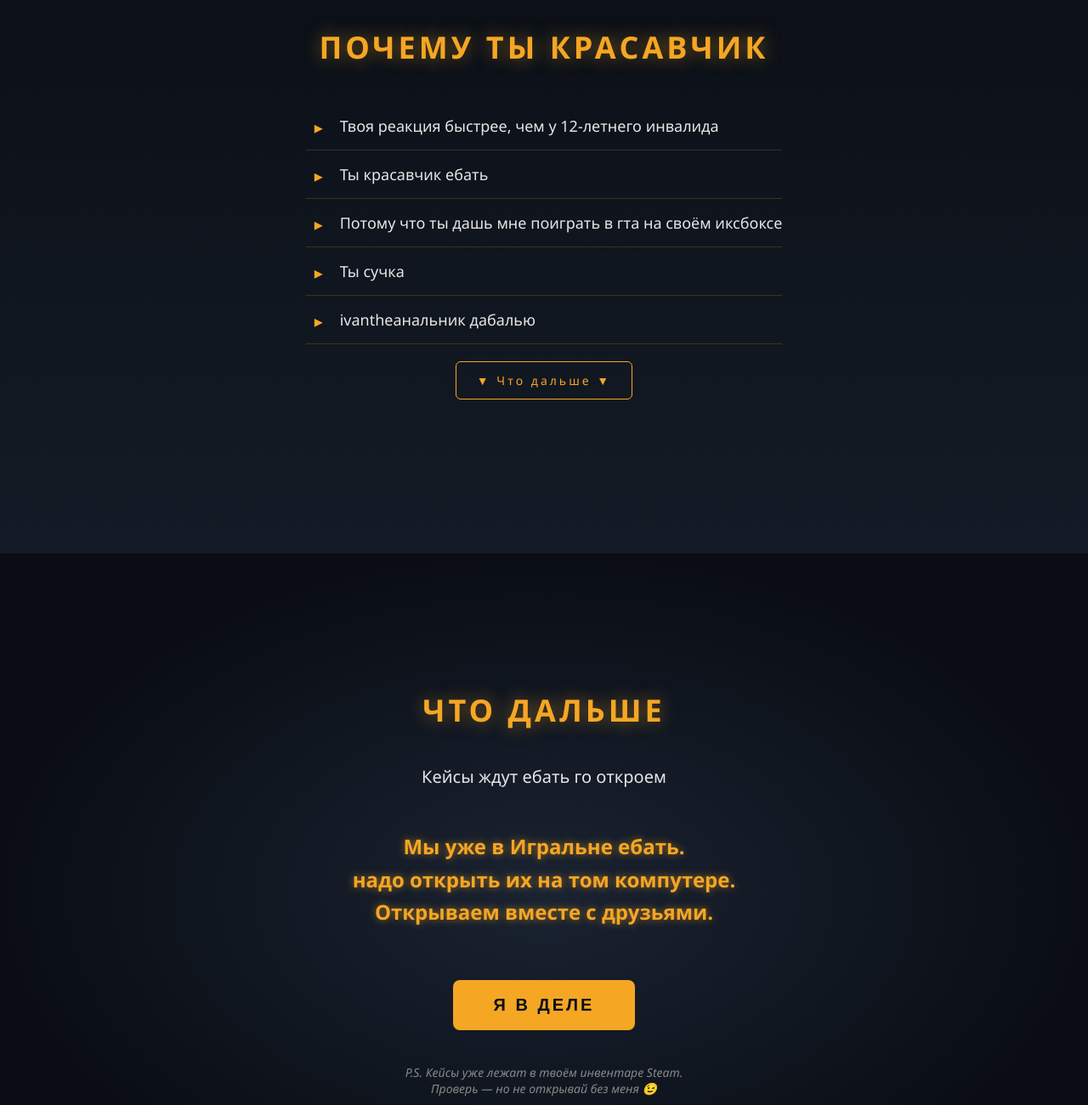
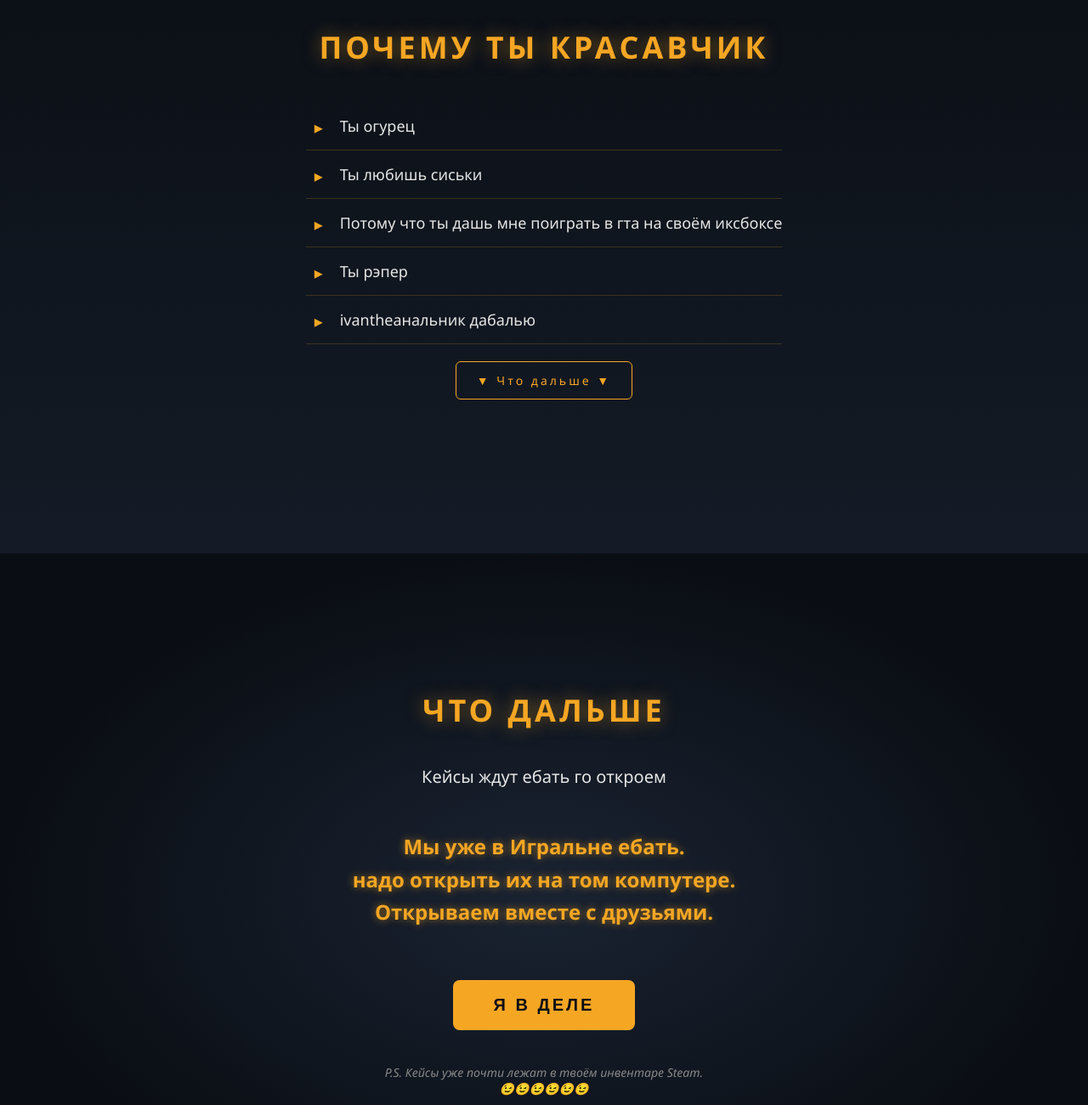
Before and after one commit to danilashpakila-design/1one, a plain HTML site: page index.html in a window 1280 px wide. Shown: the part 1200-2500 px from the top of the page at 85% size. Drawn offline with Linux system fonts and the light colour scheme.

Commit message:
Update index.html

```diff
--- a/index.html
+++ b/index.html
@@ -38,10 +38,10 @@
   <section class="why" id="why">
     <h2>ПОЧЕМУ ТЫ КРАСАВЧИК</h2>
     <ul class="compliments">
-      <li>Твоя реакция быстрее, чем у 12-летнего инвалида </li>
-      <li>Ты красавчик ебать </li>
+      <li>Ты огурец </li>
+      <li>Ты любишь сиськи </li>
       <li>Потому что ты дашь мне поиграть в гта на своём иксбоксе </li>
-      <li>Ты сучка </li>
+      <li>Ты рэпер </li>
       <li>ivantheанальник дабалью</li>
     </ul>
     <a href="#next" class="scroll-btn">▼ Что дальше ▼</a>
@@ -61,7 +61,7 @@
     <button class="cta" onclick="alert('ДААБАААЛЬЮЮЮЮЮ 😉')">
       Я В ДЕЛЕ
     </button>
-    <p class="ps">P.S. Кейсы уже лежат в твоём инвентаре Steam.<br>Проверь — но не открывай без меня 😉</p>
+    <p class="ps">P.S. Кейсы уже почти лежат в твоём инвентаре Steam.<br>😉😉😉😉😉😉</p>
   </section>
 
   <!-- Футер -->
```
